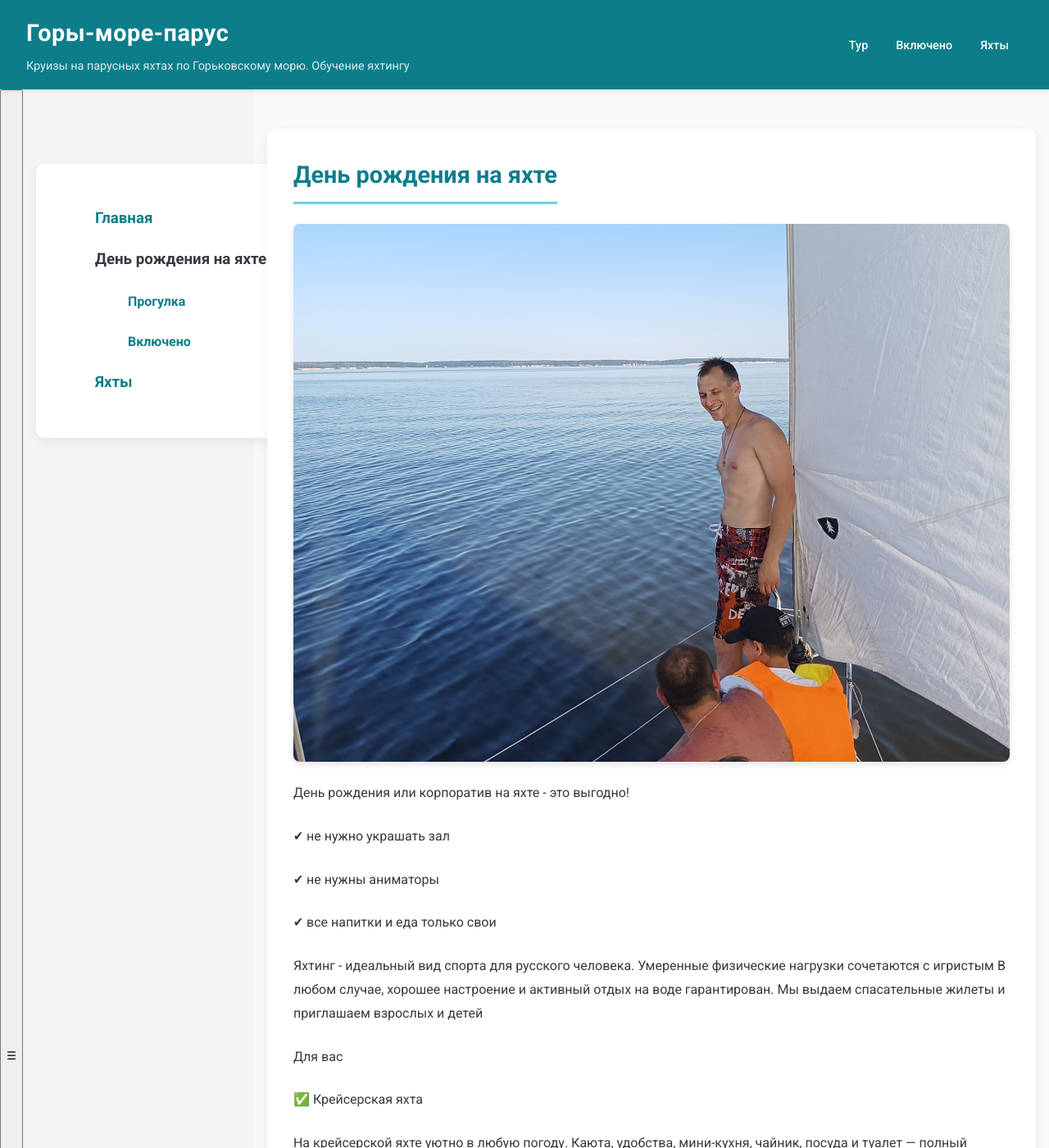
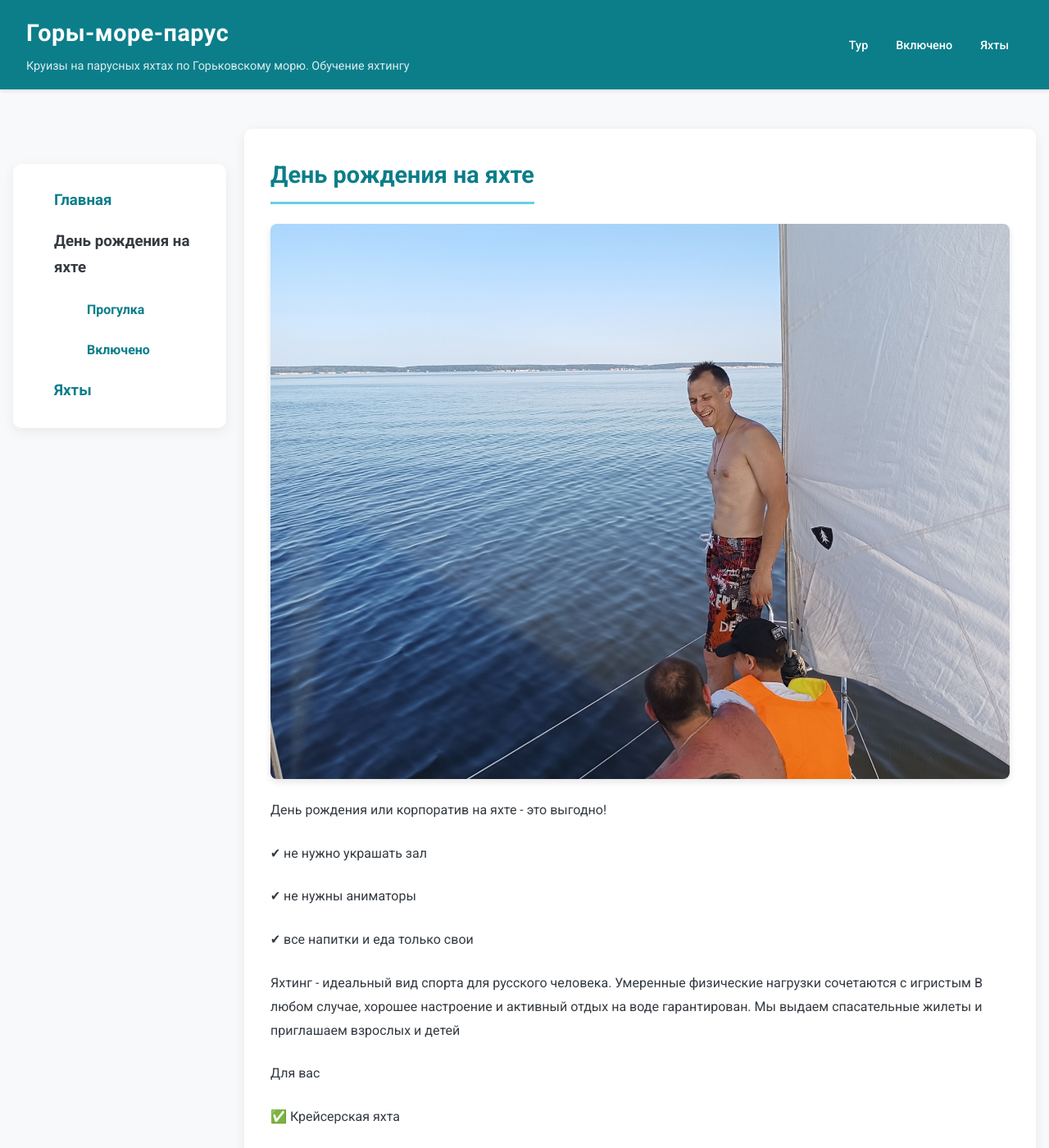
Before and after one commit to CaptainEvgeny/Volga-sail, a Jekyll site: the page birthday.html, which Jekyll copies as it is, in a window 1280 px wide and 1400 px high. Shown: the whole window at 82% size. Built offline with Jekyll 4.4.1, drawn with Linux system fonts in a browser that asks for light colours.

```diff
--- a/birthday.html
+++ b/birthday.html
@@ -25,7 +25,7 @@
             </ul>
         </nav>
     </header>
-    <div class="menu-container">
+    <div class="menu-container" id="menu-container">
 	<button class="menu-toggle" id="menuToggle">☰</button>
         <nav class="sidebar" id="sidebar">
              <section class="sticked-top20" id="menu">
--- a/index.html
+++ b/index.html
@@ -69,7 +69,7 @@
             <h2>Наши яхты</h2>
                 <div class="container" data-aos="fade-left">
                     <a href="tour-2.html#yacht"><img src="images/Boat.jpg" alt="Erato"></a>
-                    <img src="images/Boat2.jpg" alt="Яхта вид 2">
+                    <img src="images/Maxi.jpg" alt="Maxi">
                 </div>
         </section>
 
--- a/style.css
+++ b/style.css
@@ -116,6 +116,7 @@
 
 .menu-container {
     display: flex;
+    overflow: hidden;
 }
 
 /* --- Side menu --- */
@@ -123,8 +124,8 @@
     min-width: 250px;
     max-width: 40%;
     padding: 1rem;
-    background-color: #f4f4f4;
-    height: 100vh; /* Высота на весь экран */
+    background-color: background-color: rgba(255, 255, 255, 0); /*#f4f4f4;*/
+    height: 100; /* Высота на весь экран */
     top: 0;
 }
 
@@ -147,7 +148,7 @@
 }
 
 .menu-toggle {
-   /* display: none; /* Скрыть кнопку по умолчанию */
+   display: none; /* Скрыть кнопку по умолчанию */
 }
 
 /* --- Main Content --- */
@@ -171,6 +172,8 @@
     .sticked-top20 {
         position: fixed; /* Приклеенное положение */
         top: 200px;
+	width: 240px;
+        padding: 10px;
     }
 }
 /* --- Section Styling (Card-like) --- */
@@ -440,7 +443,7 @@
     }
 
     .menu-toggle {
-        /*display: block; /* Показать кнопку */
+        display: block; /* Показать кнопку */
 	background-color: var(--text-light);
         color: var(--primary-color);
         padding: 8px 20px; /*10px;*/
```
Also changed, not shown: images/Maxi.jpg (added).
